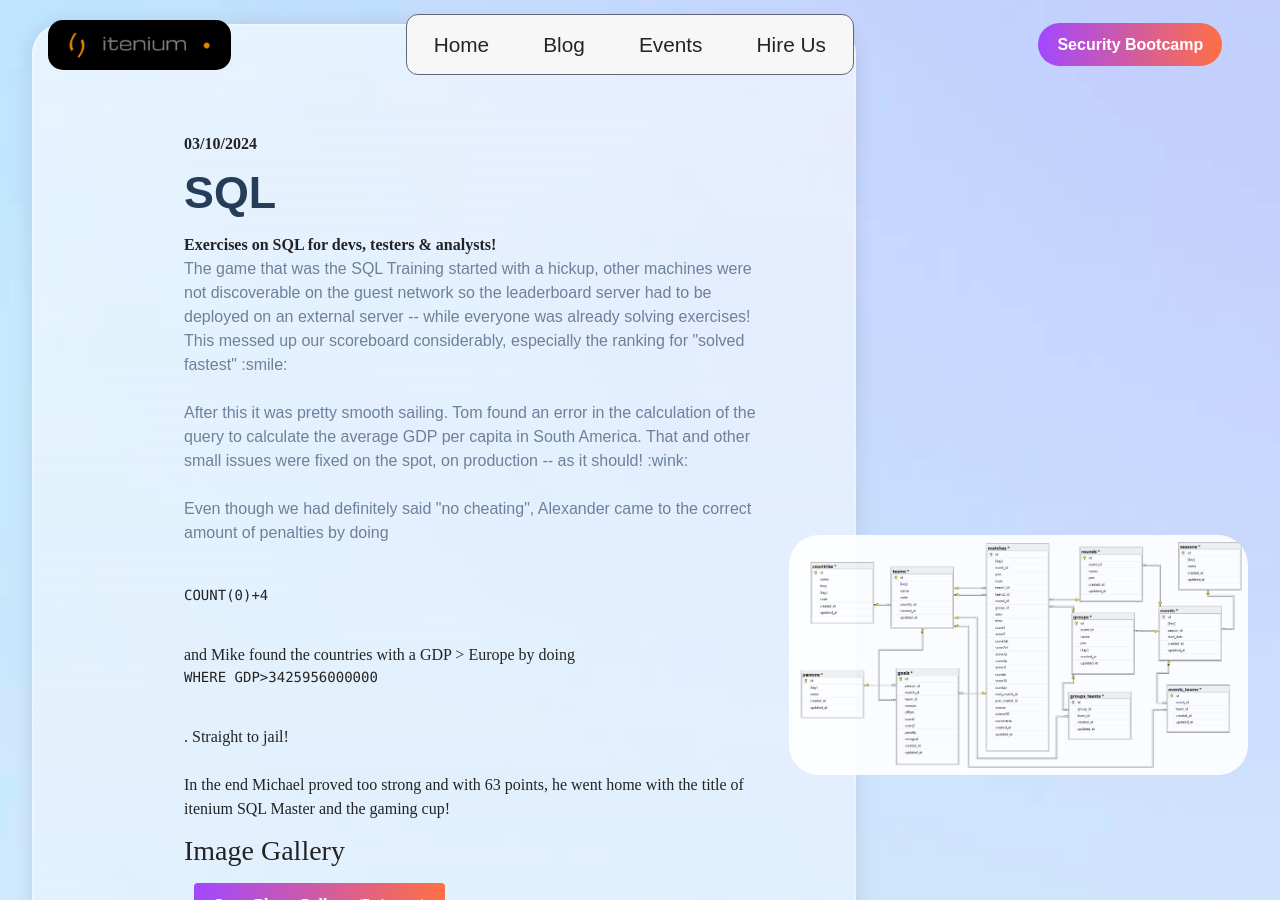
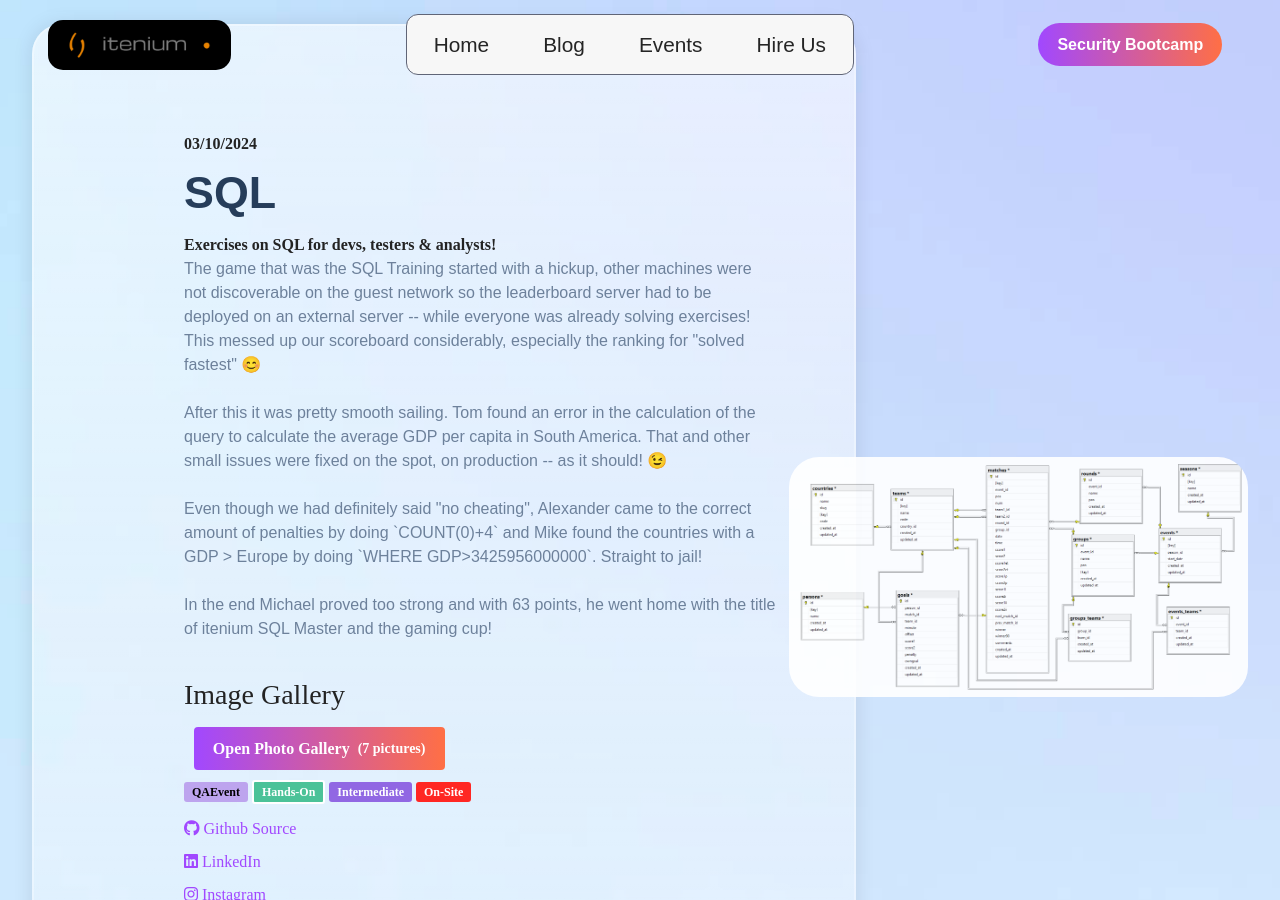
Before and after one commit to itenium-be/Competence-Center, a Jekyll site: the page built from pages/events.html, in a window 1280 px wide and 900 px high, scrolled down 1889 px. Built offline with Jekyll 4.4.1, drawn with Linux system fonts in a browser that asks for light colours; some web fonts are replaced.

Commit message:
Update events.yml

```diff
--- a/_data/events.yml
+++ b/_data/events.yml
@@ -126,17 +126,17 @@
     so the leaderboard server had to be deployed on an external
     server -- while everyone was already solving exercises! This
     messed up our scoreboard considerably, especially the ranking
-    for "solved fastest" :smile:
+    for "solved fastest" 😊
     <br><br>
     After this it was pretty smooth sailing. Tom found an error in
     the calculation of the query to calculate the average GDP per
     capita in South America. That and other small issues were fixed
-    on the spot, on production -- as it should! :wink:
+    on the spot, on production -- as it should! 😉
     <br><br>
     Even though we had definitely said "no cheating", Alexander came
-    to the correct amount of penalties by doing <pre>COUNT(0)+4</pre>
+    to the correct amount of penalties by doing `COUNT(0)+4`
     and Mike found the countries with a GDP > Europe by doing
-    <pre>WHERE GDP>3425956000000</pre>. Straight to jail!
+    `WHERE GDP>3425956000000`. Straight to jail!
     <br><br>
     In the end Michael proved too strong and with 63 points, he went
     home with the title of itenium SQL Master and the gaming cup!
```
